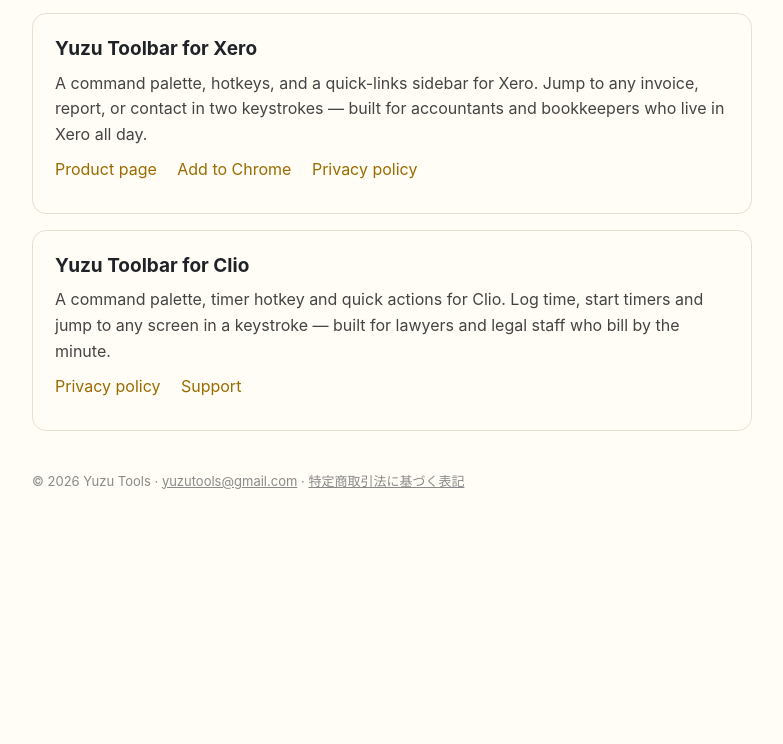
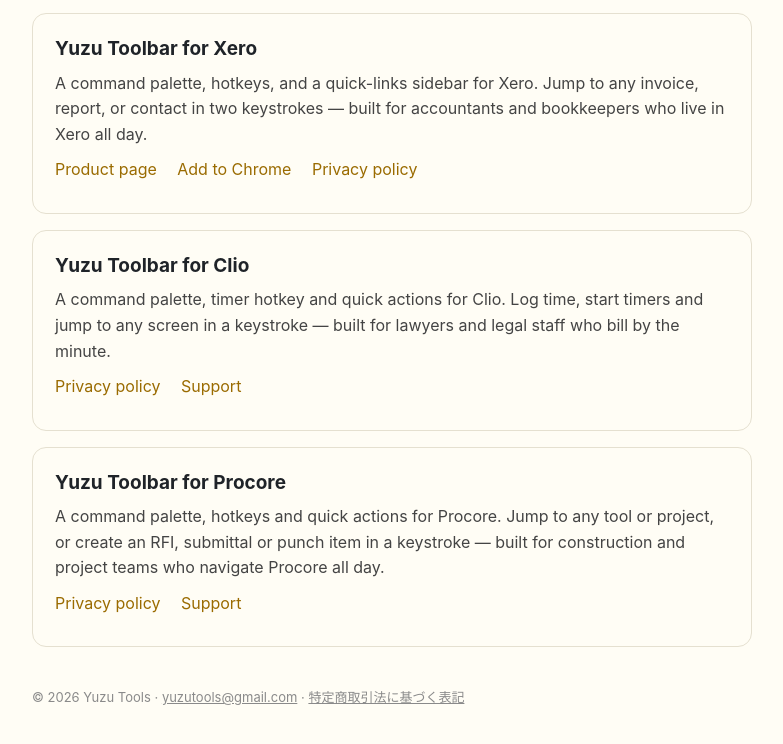
Before and after one commit to yuzutools/yuzutools.github.io, a plain HTML site: page index.html in a window 1280 px wide. Shown: the part 432-1176 px from the top of the page, without its empty margins (248-1031 px from the left). Before the commit the page ends 971 px from the top, so only its background shows below. Drawn offline with Linux system fonts and the light colour scheme.

Commit message:
Add files via upload

```diff
--- a/index.html
+++ b/index.html
@@ -67,6 +67,17 @@
     </p>
   </div>
 
+  <div class="card">
+    <h2>Yuzu Toolbar for Procore</h2>
+    <p>A command palette, hotkeys and quick actions for Procore. Jump to any tool or project, or
+    create an RFI, submittal or punch item in a keystroke — built for construction and project teams
+    who navigate Procore all day.</p>
+    <p class="links">
+      <a href="procore-toolbar-privacy.html">Privacy policy</a>
+      <a href="mailto:yuzutools@gmail.com">Support</a>
+    </p>
+  </div>
+
   <footer>© 2026 Yuzu Tools · <a href="mailto:yuzutools@gmail.com">yuzutools@gmail.com</a> ·
     <a href="tokushoho.html">特定商取引法に基づく表記</a></footer>
 </body>
```
